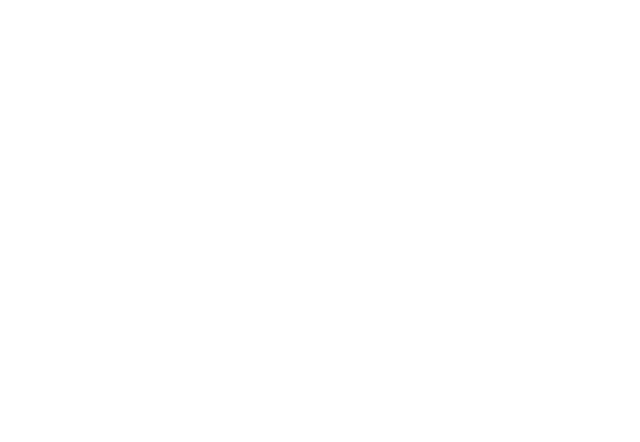
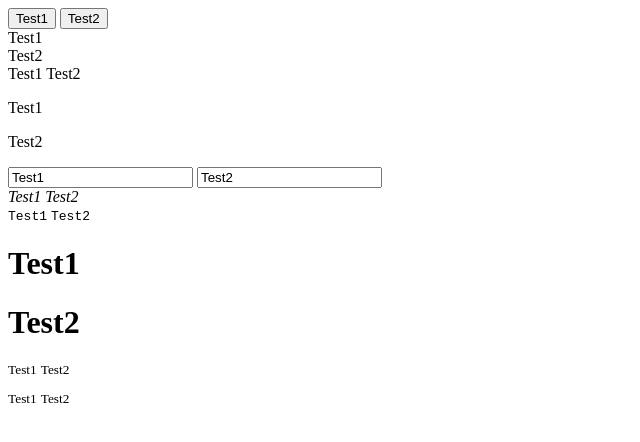
Before and after one commit to acciojob/block-or-inline-poojam444, a website: page main.html in a window 1280 px wide. Shown: the whole page, without its empty margins (0-640 px from the left). Drawn offline with Linux system fonts and the light colour scheme.

Commit message:
created a submission

```diff
--- a/main.html
+++ b/main.html
@@ -7,7 +7,46 @@
 </head>
 
 <body>
-	<!-- the entire body must be written by student -->
+	<div>
+		<button data-ns-test ="block-inline-button">Test1</button>
+		<button data-ns-test ="block-inline-button">Test2</button>
+	</div>
+	<div>
+		<div data-ns-test="block-inline-div">Test1</div>
+		<div data-ns-test="block-inline-div">Test2</div>
+	</div>
+	<div>
+		<span data-ns-test="block-inline-span">Test1</span>
+		<span data-ns-test="block-inline-span">Test2</span>
+	</div>
+	<div>
+		<p data-ns-test="block-inline-p">Test1</p>
+		<p data-ns-test="block-inline-p">Test2</p>
+	</div>
+	<div>
+		<input type="text" data-ns-test="block-inline-input" value="Test1">
+		<input type="text" data-ns-test="block-inline-input" value="Test2">
+	</div>
+	<div>
+		<cite data-ns-test="block-inline-cite">Test1</cite>
+		<cite data-ns-test="block-inline-cite">Test2</cite>
+	</div>
+	<div>
+		<code data-ns-test="block-inline-code">Test1</code>
+		<code data-ns-test="block-inline-code">Test2</code>
+	</div>
+	<div>
+		<h1 data-ns-test="block-inline-h1">Test1</h1>
+		<h1 data-ns-test="block-inline-h1">Test2</h1>
+	</div>
+	<div>
+		<sup data-ns-test="block-inline-sup">Test1</sup>
+		<sup data-ns-test="block-inline-sup">Test2</sup>
+	</div>
+	<div>
+		<sub data-ns-test="block-inline-sub">Test1</sub>
+		<sub data-ns-test="block-inline-sub">Test2</sub>
+	</div>
     <script type="text/javascript" src="./script.js">
 </script>
 
```
